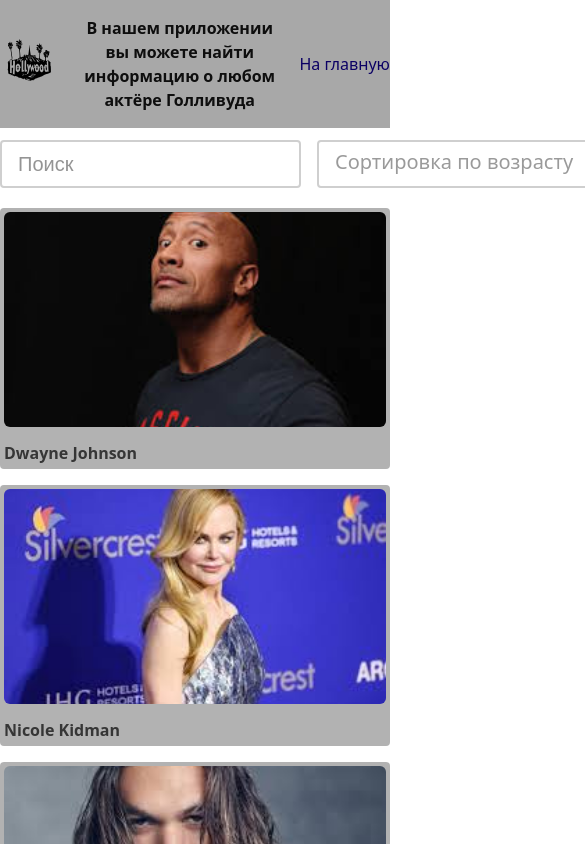
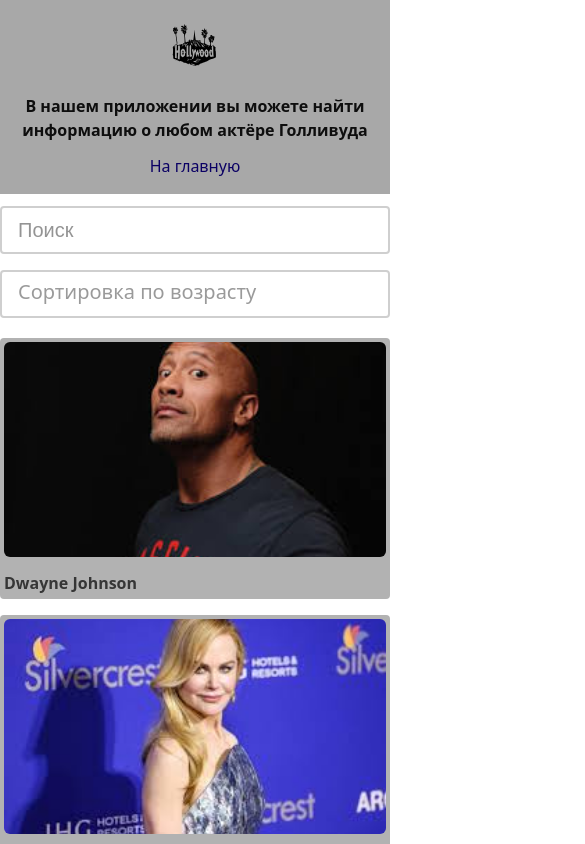
Before and after one commit to sasha2234562/books, a React (Vite) app: page / in a window 390 px wide. Shown: the top 844 px of the page, 585 px wide, since content can reach past the window. Built offline with nearby package versions, Linux system fonts and the light colour scheme.

Commit message:
refactor

```diff
--- a/src/components/card-actor/card-actor.module.scss
+++ b/src/components/card-actor/card-actor.module.scss
@@ -7,8 +7,11 @@
   border-radius: $image-radius;
   transition: 0.3s ease-in-out;
 
-  &:hover {
-    opacity: 0.7;
+  // Styles for hover-capable devices go here
+  @media (hover: hover) {
+    &:hover {
+      opacity: 0.7;
+    }
   }
 }
 
--- a/src/layout/components/header/header.module.scss
+++ b/src/layout/components/header/header.module.scss
@@ -27,7 +27,17 @@
   transition: 0.3s ease-in-out;
   text-wrap: nowrap;
 
-  &:hover {
-    color: $link-color-hover;
+  // Styles for hover-capable devices go here
+  @media (hover: hover) {
+    &:hover {
+      color: $link-color-hover;
+    }
   }
 }
+
+@media screen and (max-width: 540px) {
+  .container_header {
+    flex-direction: column;
+    gap: 12px;
+  }
+}
--- a/src/pages/actor-page/actor-page.module.scss
+++ b/src/pages/actor-page/actor-page.module.scss
@@ -38,8 +38,11 @@
   color: $link-color;
   transition: 0.3s ease-in-out;
 
-  &:hover {
-    color: $link-color-hover;
+  // Styles for hover-capable devices go here
+  @media (hover: hover) {
+    &:hover {
+      color: $link-color-hover;
+    }
   }
 }
 
--- a/src/pages/main-page/main-page.module.scss
+++ b/src/pages/main-page/main-page.module.scss
@@ -1,18 +1,26 @@
-.main_container{
+.main_container {
   display: flex;
   flex-direction: column;
   align-items: center;
   width: 100%;
   gap: 20px;
 }
-.cards_section{
+
+.cards_section {
   display: grid;
   gap: 16px;
   grid-template-columns: repeat(auto-fit, minmax(300px, 1fr));
   width: 100%;
 }
-.form_container{
+
+.form_container {
   width: 100%;
   display: flex;
   gap: 16px;
 }
+
+@media screen and (max-width: 670px) {
+  .form_container {
+    flex-direction: column;
+  }
+}
```
